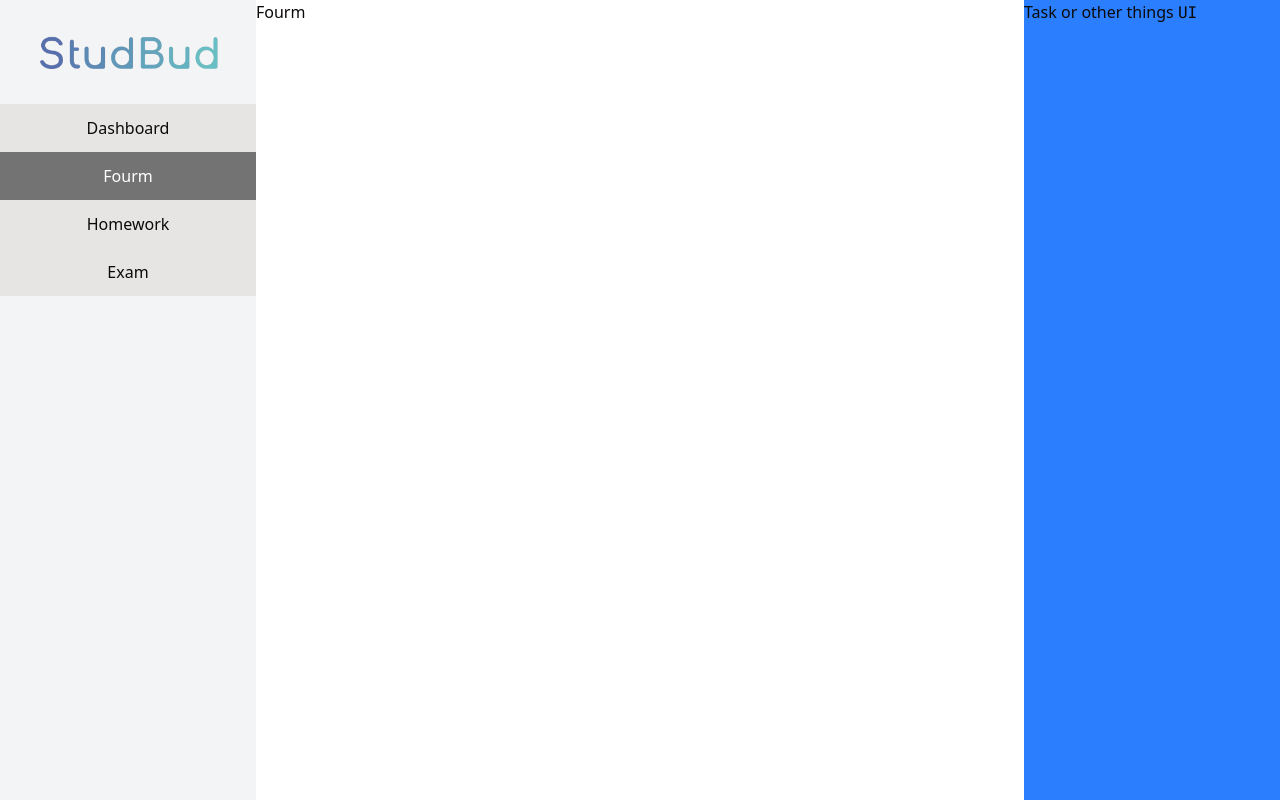
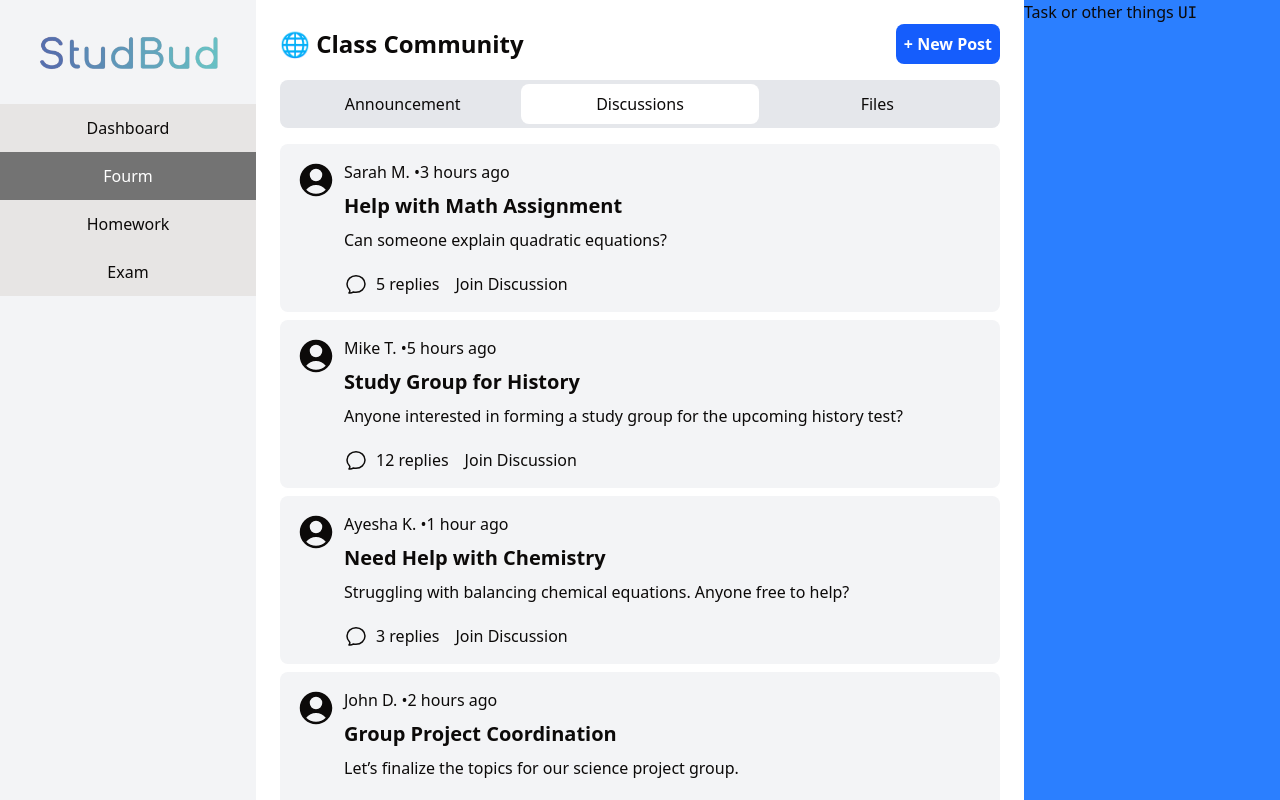
Before and after one commit to masterdevsabith/studbud, a Next.js app: page /dashboard/screens/fourm in a window 1280 px wide. Built offline with nearby package versions, Linux system fonts and the light colour scheme.

Commit message:
added forum session, with dummy data, and did some work --sabith

```diff
--- a/app/dashboard/widgets/Fourm.tsx
+++ b/app/dashboard/widgets/Fourm.tsx
@@ -1,5 +1,165 @@
+import Link from "next/link";
+
 export default function FourmScreen() {
-    return (
-        <div>Fourm</div>
-    )
+  const forums = [
+    {
+      id: 1,
+      user: "Sarah M.",
+      timeAgo: "3 hours ago",
+      title: "Help with Math Assignment",
+      message: "Can someone explain quadratic equations?",
+      replies: 5,
+    },
+    {
+      id: 2,
+      user: "Mike T.",
+      timeAgo: "5 hours ago",
+      title: "Study Group for History",
+      message:
+        "Anyone interested in forming a study group for the upcoming history test?",
+      replies: 12,
+    },
+    {
+      id: 3,
+      user: "Ayesha K.",
+      timeAgo: "1 hour ago",
+      title: "Need Help with Chemistry",
+      message:
+        "Struggling with balancing chemical equations. Anyone free to help?",
+      replies: 3,
+    },
+    {
+      id: 4,
+      user: "John D.",
+      timeAgo: "2 hours ago",
+      title: "Group Project Coordination",
+      message: "Let’s finalize the topics for our science project group.",
+      replies: 7,
+    },
+    {
+      id: 5,
+      user: "Lina S.",
+      timeAgo: "30 minutes ago",
+      title: "Biology Revision Tips",
+      message: "What’s the best way to remember scientific terms for the test?",
+      replies: 4,
+    },
+    {
+      id: 6,
+      user: "Ravi P.",
+      timeAgo: "4 hours ago",
+      title: "Doubt in Geography Homework",
+      message: "Can someone explain the water cycle diagram question?",
+      replies: 6,
+    },
+    {
+      id: 7,
+      user: "Emma W.",
+      timeAgo: "6 hours ago",
+      title: "English Essay Help",
+      message:
+        "Struggling with the conclusion part. Can someone give suggestions?",
+      replies: 2,
+    },
+    {
+      id: 8,
+      user: "Khalid Z.",
+      timeAgo: "7 hours ago",
+      title: "Physics Group Formation",
+      message: "Need 2 more people to form a group for the physics experiment.",
+      replies: 9,
+    },
+    {
+      id: 9,
+      user: "Chen L.",
+      timeAgo: "10 minutes ago",
+      title: "Doubt in Computer Science",
+      message: "Can someone explain how recursion works in JS?",
+      replies: 8,
+    },
+  ];
+
+  return (
+    <section className="forum p-6">
+      <div className="top w-full flex justify-between items-center mb-4">
+        <h2 className="text-2xl font-bold">🌐 Class Community</h2>
+        <Link
+          className="p-2 bg-blue-600 rounded-md text-white font-bold"
+          href="#"
+        >
+          + New Post
+        </Link>
+      </div>
+
+      <div className="tabs w-full flex items-center justify-between mb-4 bg-gray-200 p-1 rounded-md">
+        <Link href="#" className="w-1/3 text-center  p-2 rounded-md">
+          Announcement
+        </Link>
+        <Link
+          href="#"
+          className="w-1/3 text-center active bg-white p-2 rounded-md"
+        >
+          Discussions
+        </Link>
+        <Link href="#" className="w-1/3 text-center p-2 rounded-md">
+          Files
+        </Link>
+      </div>
+
+      <div className="forum_posts">
+        {forums.map((forum) => (
+          <div
+            key={forum.id}
+            className="single_forum flex items-start justify-start gap-2 bg-gray-100 mb-2 p-4 rounded-md"
+          >
+            <div className="user">
+              <svg
+                xmlns="http://www.w3.org/2000/svg"
+                viewBox="0 0 24 24"
+                fill="currentColor"
+                className="size-10"
+              >
+                <path
+                  fill-rule="evenodd"
+                  d="M18.685 19.097A9.723 9.723 0 0 0 21.75 12c0-5.385-4.365-9.75-9.75-9.75S2.25 6.615 2.25 12a9.723 9.723 0 0 0 3.065 7.097A9.716 9.716 0 0 0 12 21.75a9.716 9.716 0 0 0 6.685-2.653Zm-12.54-1.285A7.486 7.486 0 0 1 12 15a7.486 7.486 0 0 1 5.855 2.812A8.224 8.224 0 0 1 12 20.25a8.224 8.224 0 0 1-5.855-2.438ZM15.75 9a3.75 3.75 0 1 1-7.5 0 3.75 3.75 0 0 1 7.5 0Z"
+                  clip-rule="evenodd"
+                />
+              </svg>
+            </div>
+            <div className="details">
+              <div className="name_and_timeAgo flex items-center mb-2">
+                <h3>{forum.user} • </h3>
+                <span>{forum.timeAgo}</span>
+              </div>
+              <h2 className="title mb-2 text-xl font-bold">{forum.title}</h2>
+              <p className="message mb-5">{forum.message}</p>
+              <div className="action_buttons flex items-center">
+                <div className="replies flex items-center gap-2 mr-4">
+                  <svg
+                    xmlns="http://www.w3.org/2000/svg"
+                    fill="none"
+                    viewBox="0 0 24 24"
+                    stroke-width="1.5"
+                    stroke="currentColor"
+                    className="size-6"
+                  >
+                    <path
+                      stroke-linecap="round"
+                      stroke-linejoin="round"
+                      d="M12 20.25c4.97 0 9-3.694 9-8.25s-4.03-8.25-9-8.25S3 7.444 3 12c0 2.104.859 4.023 2.273 5.48.432.447.74 1.04.586 1.641a4.483 4.483 0 0 1-.923 1.785A5.969 5.969 0 0 0 6 21c1.282 0 2.47-.402 3.445-1.087.81.22 1.668.337 2.555.337Z"
+                    />
+                  </svg>
+                  {forum.replies} replies
+                </div>
+
+                <Link href="#" className="">
+                  Join Discussion
+                </Link>
+              </div>
+            </div>
+          </div>
+        ))}
+      </div>
+    </section>
+  );
 }
```
